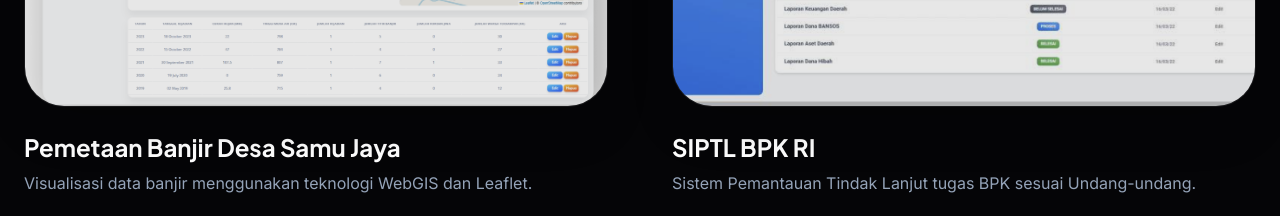
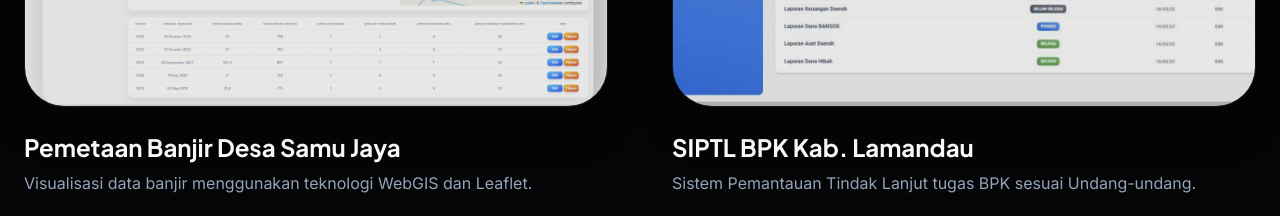
Before and after one commit to falah-maulana/my-portofolio, a plain HTML site: page index.html in a window 1280 px wide. Shown: the part 2480-2696 px from the top of the page. Drawn offline with nearby package versions, Linux system fonts and the light colour scheme.

Commit message:
Update index.html

```diff
--- a/index.html
+++ b/index.html
@@ -185,7 +185,7 @@
                         <div class="relative overflow-hidden rounded-[1.5rem] md:rounded-[2.5rem] bg-[#0c0c0e] aspect-video mb-6 border border-white/5 shadow-2xl">
                             <img src="siptl.png" alt="siptl" class="w-full h-full object-cover group-hover:scale-110 transition-transform duration-700 opacity-90 group-hover:opacity-100">
                         </div>
-                        <h3 class="text-xl md:text-2xl font-bold text-white mb-2">SIPTL BPK RI</h3>
+                        <h3 class="text-xl md:text-2xl font-bold text-white mb-2">SIPTL BPK Kab. Lamandau</h3>
                         <p class="text-sm md:text-base text-slate-400 mb-6">Sistem Pemantauan Tindak Lanjut tugas BPK sesuai Undang-undang.</p>
                         <div class="flex flex-wrap gap-2">
                             <span class="text-[9px] md:text-[10px] font-bold tracking-widest uppercase px-3 py-1 bg-white/5 rounded-full border border-white/5">Bootstrap</span>
```
